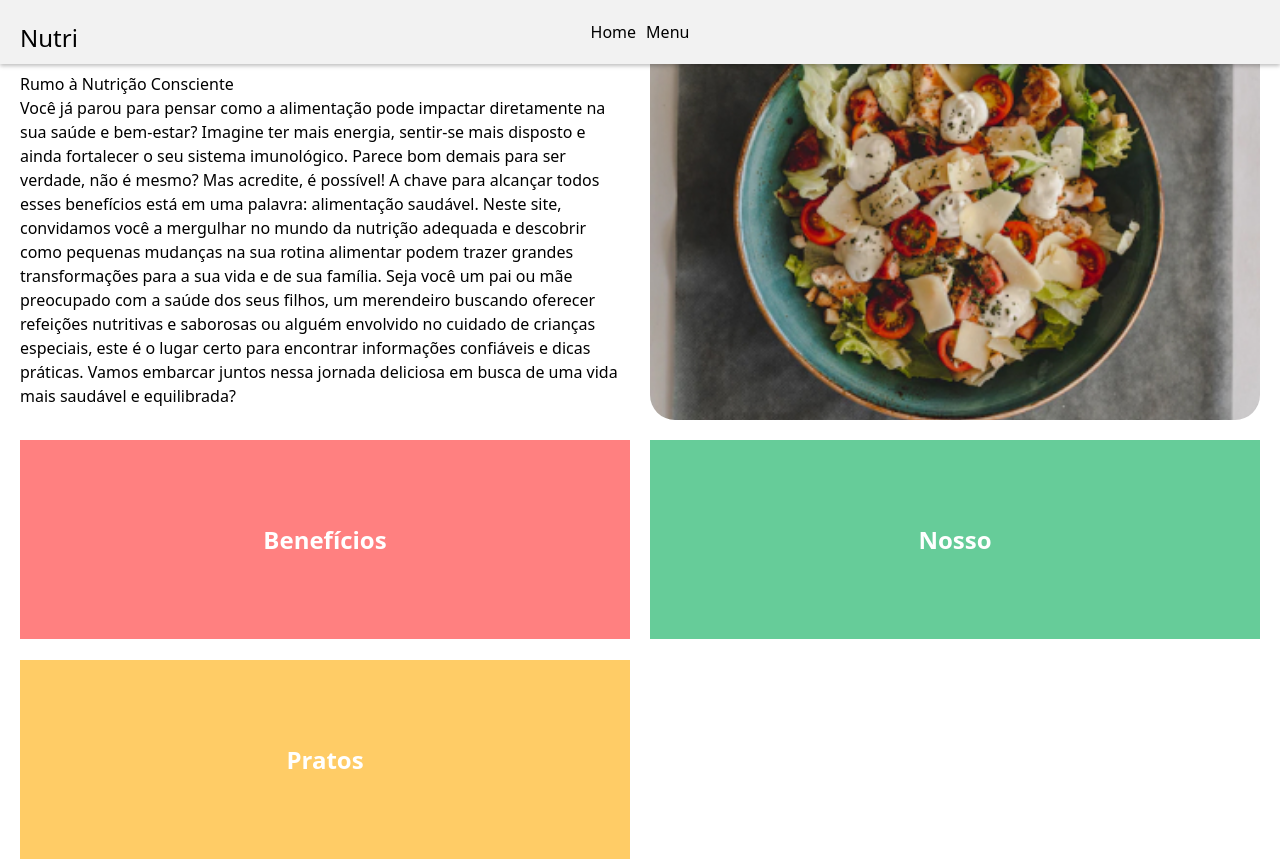
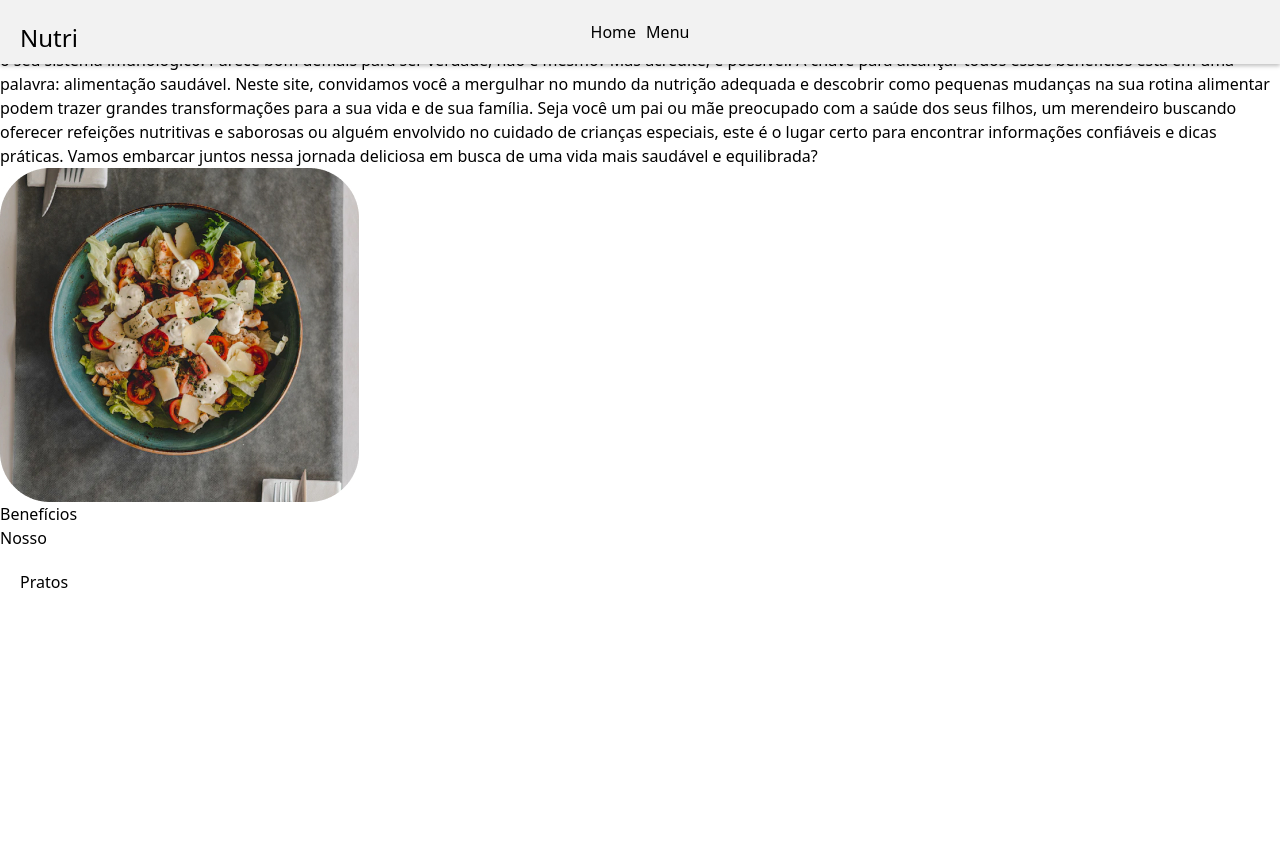
Before and after one commit to getArgus/NutriKids, a React (Vite) app: page / in a window 1280 px wide. After the commit the page ends 800 px from the top, so only its background shows below. Built offline with nearby package versions, Linux system fonts and the light colour scheme.

Commit message:
Update styles.css

```diff
--- a/src/Pages/Home/styles.css
+++ b/src/Pages/Home/styles.css
@@ -1,61 +1,89 @@
-.Content {
-    display: grid;
-    grid-template-columns: 1fr;
-    gap: 20px;
+.container {
+    max-width: 1200px;
+    margin: 0 auto;
     padding: 20px;
-    height: 100vh;
-  }
-
-  .Text {
     display: flex;
     flex-direction: column;
-    justify-content: center;
-    margin-top: 40px;
-  }
-
-  .Image {
-    display: flex;
-    justify-content: center;
     align-items: center;
   }
 
-  .Image img {
-    width: 100%;
-    max-height: 400px;
-    object-fit: cover;
-    border-radius: 25px;
+  .Inicio {
+    display: grid;
+    grid-template-columns: repeat(2, 1fr);
+    justify-items: center;
+    margin-bottom: 5rem;
+}
+
+.subtitle {
+    margin-top: -13rem;
+    margin-left: 7rem;
+}
+
+  .benefits-grid {
+    display: grid;
+    grid-template-columns: repeat(2, 1fr);
+    gap: 20px;
+    justify-items: center;
+    align-items: center;
+    margin-top: 20px;
   }
 
-  .Section {
+.h2 {
     display: grid;
-    place-items: center;
-    height: 200px;
-    color: #fff;
-    font-size: 24px;
-    font-weight: bold;
-    border-bottom: 1px solid #fff;
+    place-self: center;
+    justify-items: center;
+}
+
+img.selected-image {
+    display: grid;
+    justify-items: center;
+    justify-content: center;
+    align-items: center;
+    align-content: center;
+    place-self: center;
+}
+
+.carousel {
+    display: grid;
+}
+
+  .benefit {
+    width: 273px;
+    height: 119px;
+    border-radius: 10px;
+    background: #8CD17D;
   }
 
-  .Beneficions {
-    background-color: #ff8080;
+  .titulo-teste {
+    font-size: 18px;
+    font-family: Lato;
+    font-weight: 700;
+    line-height: 124.6%;
   }
 
-  .Nossso {
-    background-color: #66cc99;
+  .Beneficios {
+    margin-bottom: 35px;
+}
+
+  .conteudo-teste {
+    font-size: 10px;
+  }
+
+  .Publico {
+    background-color: #323238;
+    padding: 20px;
   }
 
   .Pratos {
-    background-color: #ffcc66;
+    padding: 20px;
   }
 
-  @media screen and (min-width: 768px) {
-    .Content {
-      grid-template-columns: 1fr 1fr;
-    }
+  .footer {
+    background-color: #323238;
+    color: #f2f2f2;
+    font-weight: bold;
+    padding: 20px;
+    display: flex;
+    justify-content: space-between;
+    align-items: center;
   }
-
-  @media screen and (min-width: 1024px) {
-    .Content {
-      grid-template-columns: 1fr 1fr;
-    }
-  }
```
